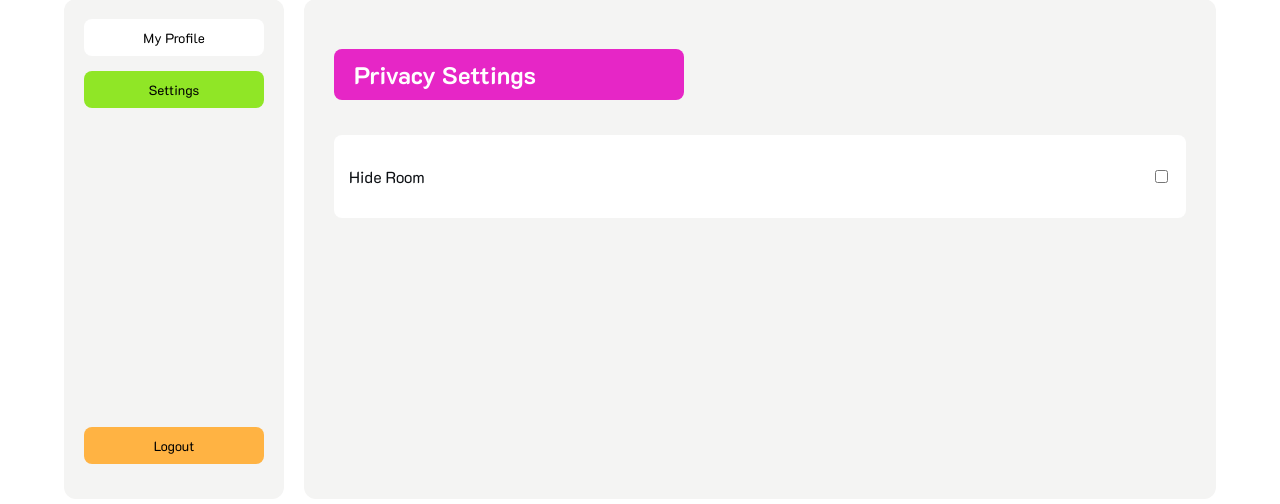
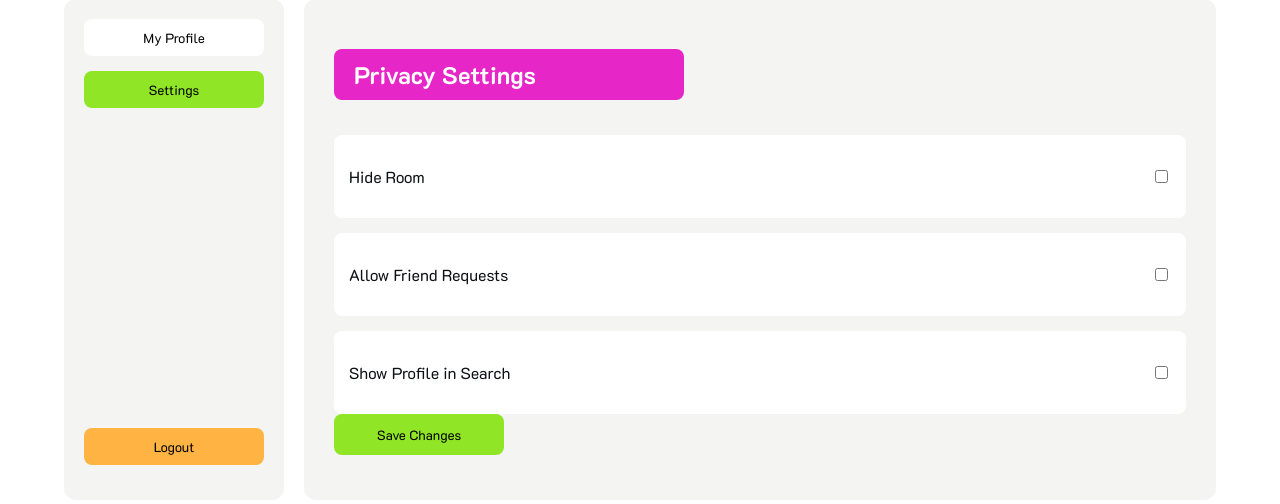
Before and after one commit to dvil-git03/SoftwareSnakes-10-project-CSCE3444, a Django app: template users/templates/settings.html in a window 1280 px wide. Shown: the part 115-619 px from the top of the page. Run offline with Django 5.2, Linux system fonts and the light colour scheme; the template is opened without the code that fills it, so the values that code supplies are empty.

Commit message:
Add privacy settings form to settings page

```diff
--- a/users/templates/settings.html
+++ b/users/templates/settings.html
@@ -28,10 +28,24 @@
                 <div class="proff-sett-main">
                     <h1>Privacy Settings</h1>
                 </div>
-                <div class="settings-group">
-                    <p>Hide Room</p>
-                    <input type="checkbox">
-                </div>
+                <form method="POST">
+                    {% csrf_token %}
+                    <div class="settings-group">
+                        <p>Hide Room</p>
+                        <input type="checkbox" name="hide_room" {% if user.hide_room %}checked{% endif %}>
+                    </div>
+
+                    <div class="settings-group">
+                        <p>Allow Friend Requests</p>
+                        <input type="checkbox" name="allow_requests" {% if user.allow_requests %}checked{% endif %}>
+                    </div>
+
+                    <div class="settings-group">
+                        <p>Show Profile in Search</p>
+                        <input type="checkbox" name="show_profile" {% if user.show_profile %}checked{% endif %}>
+                    </div>
+                    <button type="submit" class="profile-save-button">Save Changes</button>
+                </form>
             </section>
         </div>
 
```
